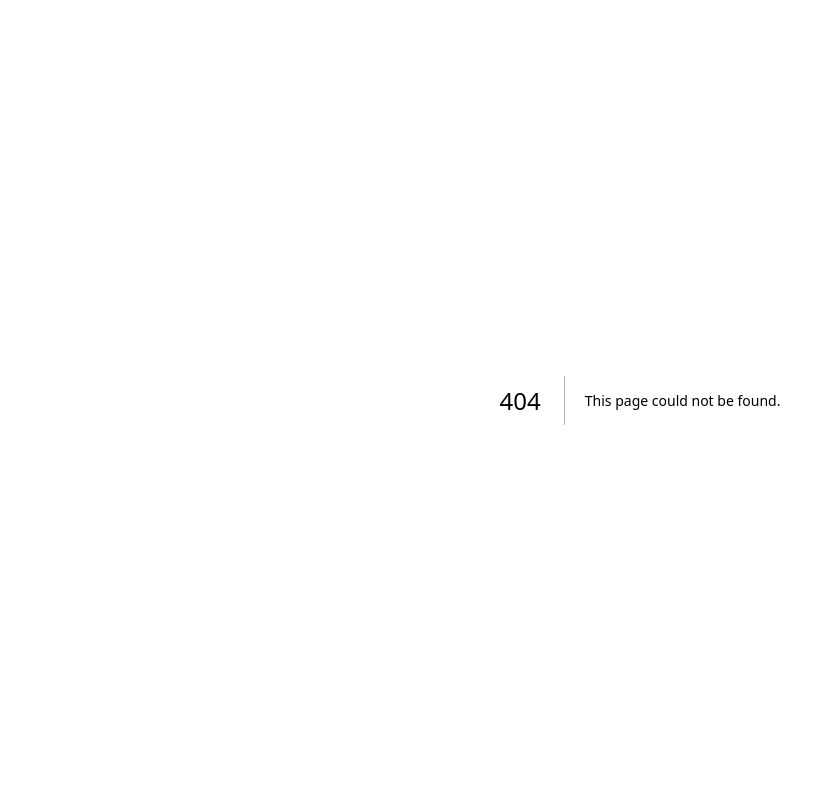
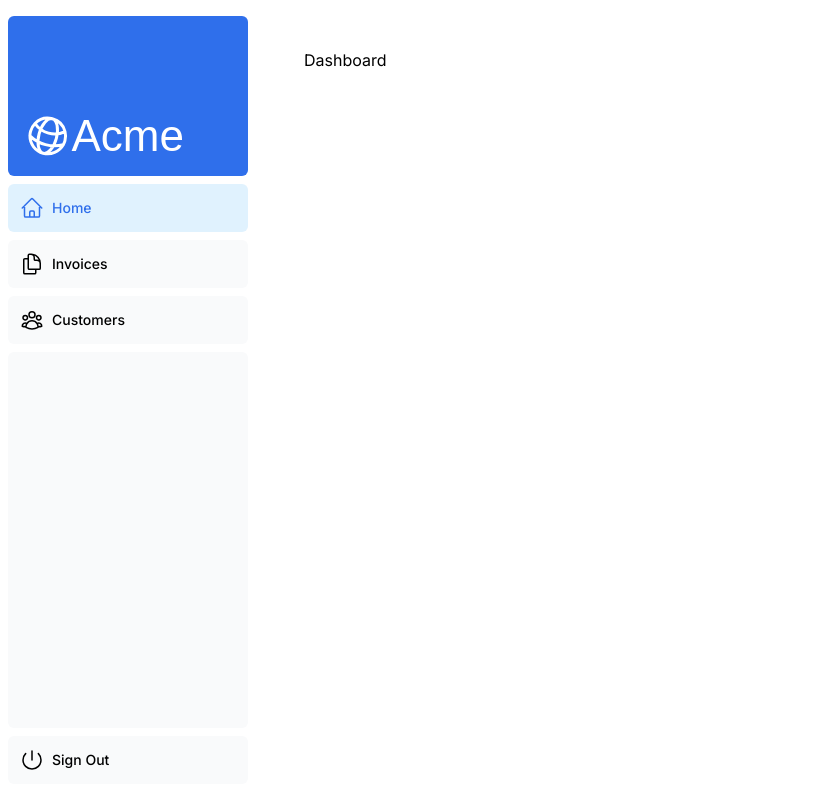
Before and after one commit to bigmasonwang/nextjs-play, a Next.js app: page /dashboard in a window 1280 px wide. Before the commit this address had no page. Shown: the whole page, without its empty margins (0-835 px from the left). Built offline with nearby package versions, Linux system fonts and the light colour scheme; a web font is replaced by a local one.

Commit message:
pages and Link

```diff
--- /dev/null
+++ b/app/dashboard/customers/page.tsx
@@ -0,0 +1,3 @@
+export default function Page() {
+  return <p>Customers page</p>;
+}
--- /dev/null
+++ b/app/dashboard/invoices/page.tsx
@@ -0,0 +1,3 @@
+export default function Page() {
+  return <p>Invoices Page</p>;
+}
--- /dev/null
+++ b/app/dashboard/layout.tsx
@@ -0,0 +1,12 @@
+import SideNav from '@/app/ui/dashboard/sidenav';
+
+export default function Layout({ children }: { children: React.ReactNode }) {
+  return (
+    <div className="flex h-screen flex-col md:flex-row md:overflow-hidden">
+      <div className="w-full flex-none md:w-64">
+        <SideNav />
+      </div>
+      <div className="flex-grow p-6 md:overflow-y-auto md:p-12">{children}</div>
+    </div>
+  );
+}
--- /dev/null
+++ b/app/dashboard/page.tsx
@@ -0,0 +1,3 @@
+export default function Page() {
+  return <p>Dashboard</p>;
+}
--- a/app/page.tsx
+++ b/app/page.tsx
@@ -2,6 +2,7 @@
 import { ArrowRightIcon } from '@heroicons/react/24/outline';
 import Link from 'next/link';
 import { lusitana } from './ui/fonts';
+import Image from 'next/image';
 
 export default function Page() {
   return (
@@ -29,7 +30,20 @@
           </Link>
         </div>
         <div className="flex items-center justify-center p-6 md:w-3/5 md:px-28 md:py-12">
-          {/* Add Hero Images Here */}
+          <Image
+            src="/hero-desktop.png"
+            width={1000}
+            height={760}
+            className="hidden md:block"
+            alt="Hero image"
+          />
+          <Image
+            src="/hero-mobile.png"
+            width={560}
+            height={620}
+            className="block md:hidden"
+            alt="Hero image"
+          />
         </div>
       </div>
     </main>
--- a/app/ui/dashboard/nav-links.tsx
+++ b/app/ui/dashboard/nav-links.tsx
@@ -1,8 +1,13 @@
+'use client';
+
 import {
   UserGroupIcon,
   HomeIcon,
   DocumentDuplicateIcon,
 } from '@heroicons/react/24/outline';
+import clsx from 'clsx';
+import Link from 'next/link';
+import { usePathname } from 'next/navigation';
 
 // Map of links to display in the side navigation.
 // Depending on the size of the application, this would be stored in a database.
@@ -17,19 +22,26 @@
 ];
 
 export default function NavLinks() {
+  const pathname = usePathname();
+
   return (
     <>
       {links.map((link) => {
         const LinkIcon = link.icon;
         return (
-          <a
+          <Link
             key={link.name}
             href={link.href}
-            className="flex h-[48px] grow items-center justify-center gap-2 rounded-md bg-gray-50 p-3 text-sm font-medium hover:bg-sky-100 hover:text-blue-600 md:flex-none md:justify-start md:p-2 md:px-3"
+            className={clsx(
+              'flex h-[48px] grow items-center justify-center gap-2 rounded-md bg-gray-50 p-3 text-sm font-medium hover:bg-sky-100 hover:text-blue-600 md:flex-none md:justify-start md:p-2 md:px-3',
+              {
+                'bg-sky-100 text-blue-600': pathname === link.href,
+              },
+            )}
           >
             <LinkIcon className="w-6" />
             <p className="hidden md:block">{link.name}</p>
-          </a>
+          </Link>
         );
       })}
     </>
```
